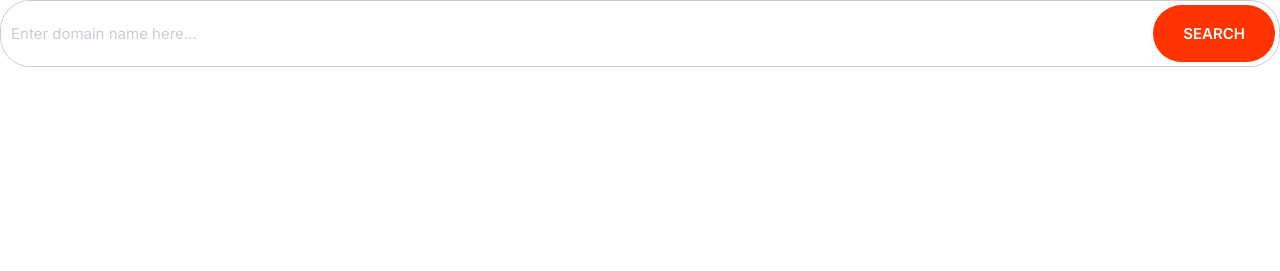
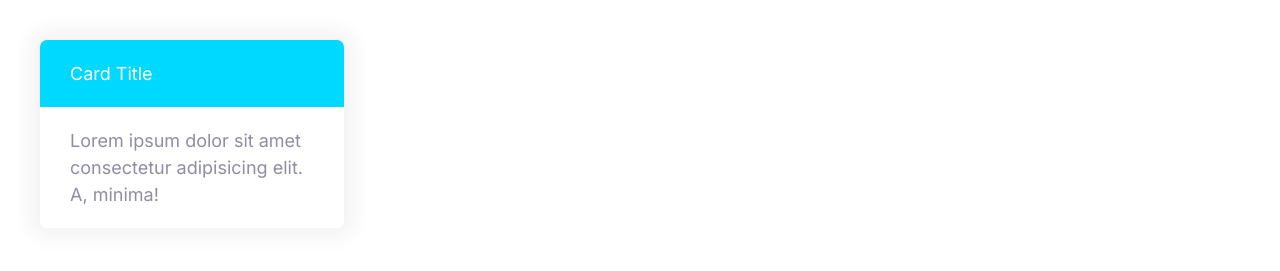
Before and after one commit to SolomonOffor/Moshtrade, a plain HTML site: page index.html in a window 1280 px wide. Drawn offline with Linux system fonts and the light colour scheme.

Commit message:
build the card components.

```diff
--- a/CSS/styles.css
+++ b/CSS/styles.css
@@ -290,3 +290,33 @@ a {
         font-size: 1.5rem;
     }
 }
+
+
+
+
+/* cards */
+.card {
+    border-radius: 7px;
+    box-shadow: 0 0 20px 10px #f3f3f3;
+    overflow: hidden;
+}
+
+.card__header, .card__body {
+    padding: 2rem 3rem;
+
+}
+
+.card--primary .card__header {
+    background: var(--color-primary);
+    color: #fff;
+}
+
+
+.card--secondary .card__header {
+    background: var(--color-secondary);
+    color: #fff;
+}
+
+
+
+/* plans */
--- a/index.html
+++ b/index.html
@@ -12,9 +12,14 @@
     <link rel="stylesheet" href="css/styles.css">
 </head>
 <body>
-    <div class="input-group">
-        <input type="text" class="input" placeholder="Enter domain name here...">
-        <button class="btn btn--accent">Search</button>
-    </div>
+    <div style="width: 30%; padding: 4rem;">
+       <div class="card card--secondary">
+        <header class="card__header">Card Title</header>
+        <div class="card__body">
+            Lorem ipsum dolor sit amet
+            consectetur adipisicing elit. A, minima!
+        </div>
+       </div>
+</div>
 </body>
 </html>
```
Also changed, not shown: COMPONENTS/cards.html (added, +10 -0 lines).
